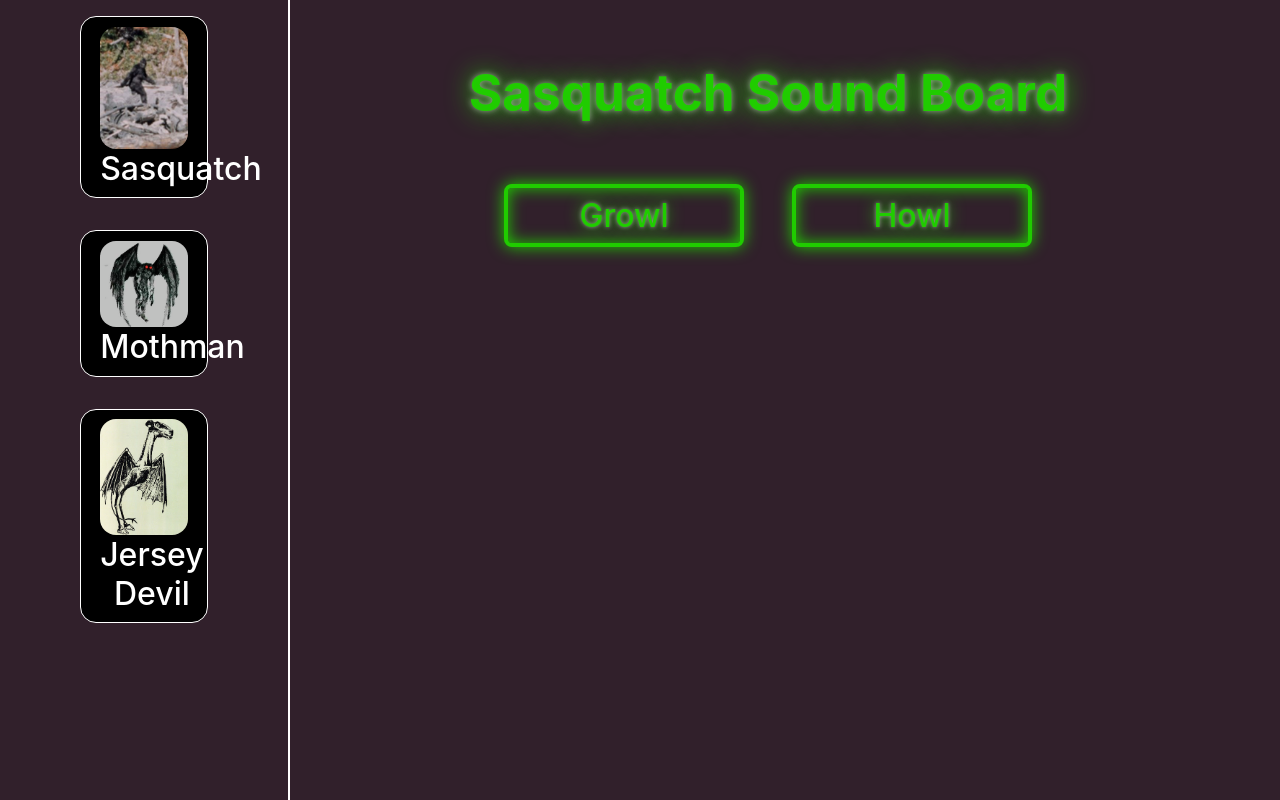
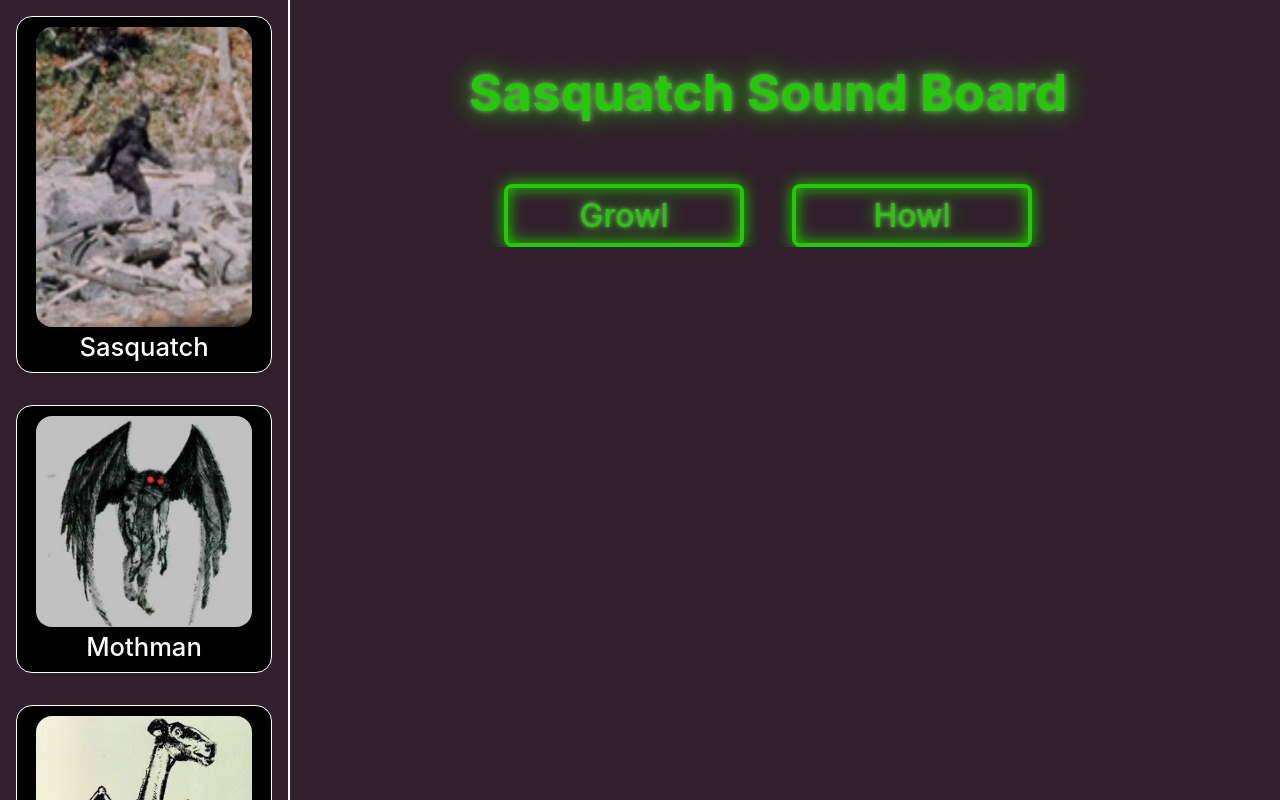
Before and after one commit to Bryandalton/cryptidsoundboard, a React (Vite) app: page / in a window 1280 px wide. Built offline with nearby package versions, Linux system fonts and the light colour scheme.

Commit message:
responiveness changes

```diff
--- a/src/App.jsx
+++ b/src/App.jsx
@@ -17,6 +17,7 @@ const CryptidBoard = styled.aside`
   width: 20vw;
   border-right: white solid 2px;
   padding: 1rem;
+  overflow: scroll;
 `;
 
 function App() {
@@ -27,7 +28,7 @@ function App() {
   const curCryptid = cryptidData.cryptids[currentCryptid];
   return (
     <>
-      <div style={{'flex': 1}}>
+      <div style={{flex: 1, overflow: 'hidden'}}>
         <CryptidBoard className="cryptidBoard">
           {cryptidData.cryptids.map((cryptid, idx) => {
             return (
--- a/src/pages/components/cryptidCard.jsx
+++ b/src/pages/components/cryptidCard.jsx
@@ -2,32 +2,29 @@ import React from "react";
 import styled from "styled-components";
 
 const StyledCard = styled.button`
-  display: flex;
-  flex-direction: column;
   border: white 1px solid;
-  color: white; /*temp*/
+  width: 50%;
+  color: white;
   border-radius: 1rem;
   margin: 0 auto;
-  width: 50%;
   pointer-events: all;
   background-color: black;
+  @media (max-width: 1730px){
+    width:100%
+  }
 
   p {
     flex: 1 1 auto;
-    font-size: 2em;
     margin: 0;
+    font-size: clamp(.1rem, 2vw, 2rem);
+
   }
 
   img {
-    max-width: 100%;
+    width: clamp(50%, 100%, 100%);
     border-radius: 1rem;
   }
 
-  @media (max-width: 980px) {
-    p {
-      font-size: 1em;
-    }
-  }
 `;
 function CryptidCard({ image, name, onClick }) {
   return (
--- a/src/pages/soundButtons.jsx
+++ b/src/pages/soundButtons.jsx
@@ -6,7 +6,7 @@ const SoundBoard = styled.div`
   display: grid;
   justify-content: center;
   align-content: center;
-  grid-template-columns: 15rem 15rem;
+  grid-template-columns: repeat(2, 15rem);
   gap: 3rem;
   margin-left: 20vw;
   @media (max-width: 768px) {
```
